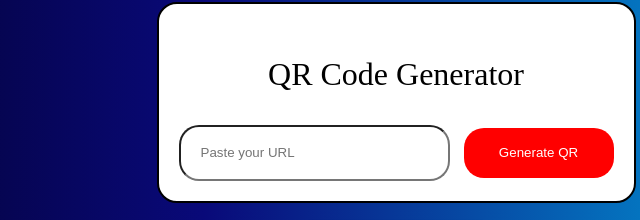
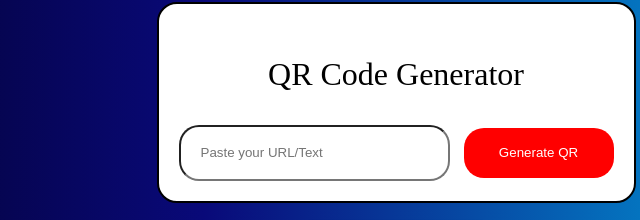
Before and after one commit to itsofficialsushant/QR-Generator, a plain HTML site: page index.html in a window 1280 px wide. Shown: the part 235-455 px from the top of the page, 244-884 px from the left. Drawn offline with Linux system fonts and the light colour scheme.

Commit message:
Commit all previous changes

```diff
--- a/index.html
+++ b/index.html
@@ -10,7 +10,7 @@
     <div class="container">
         <div class="input">
             <p>QR Code Generator</p>
-            <input type="text" id="inputtext" style="margin-right: 10px;" placeholder="Paste your URL">
+            <input type="text" id="inputtext" style="margin-right: 10px;" placeholder="Paste your URL/Text">
             <button onclick="generateQRCode()">Generate QR</button>
         </div>
         <div class="qr">
```
